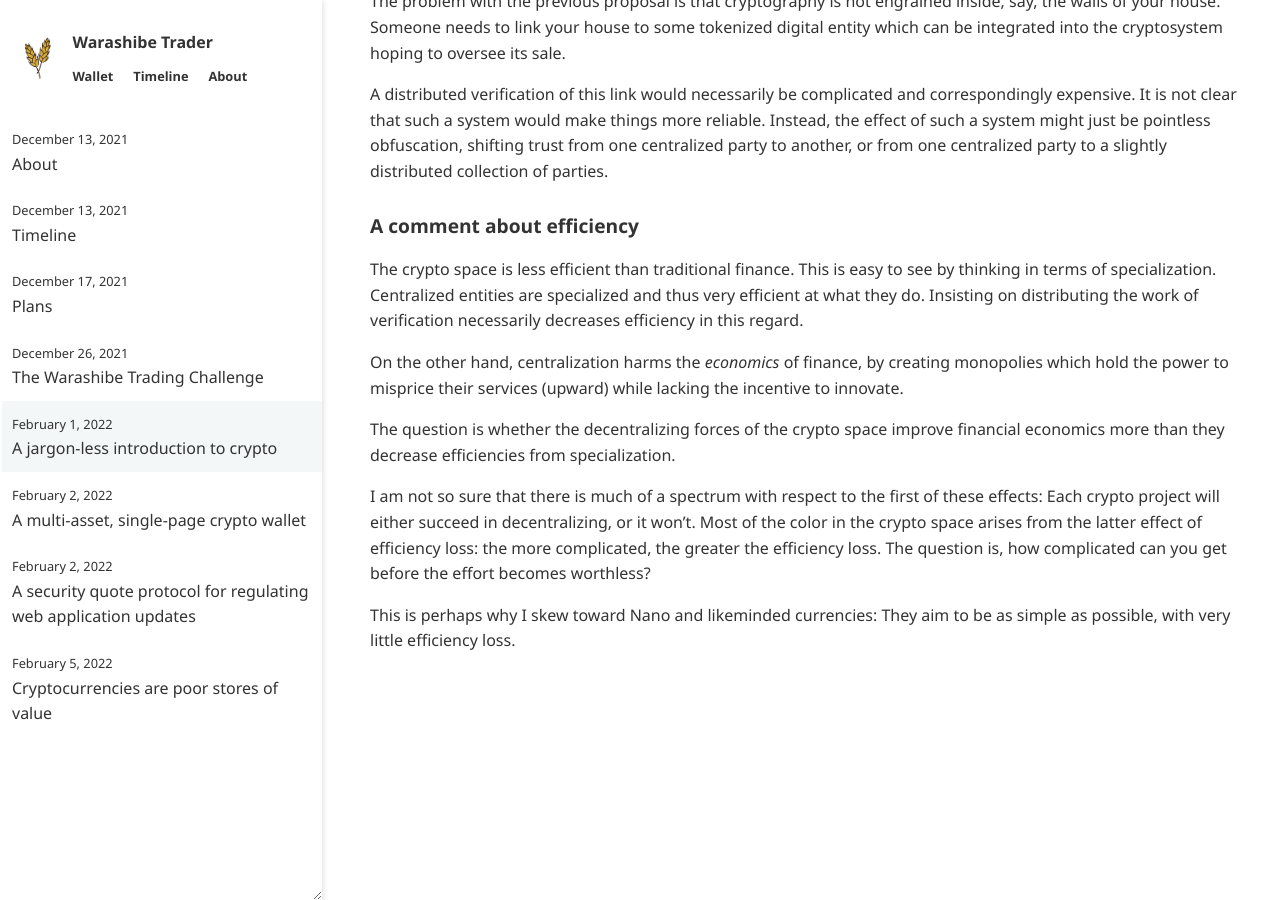
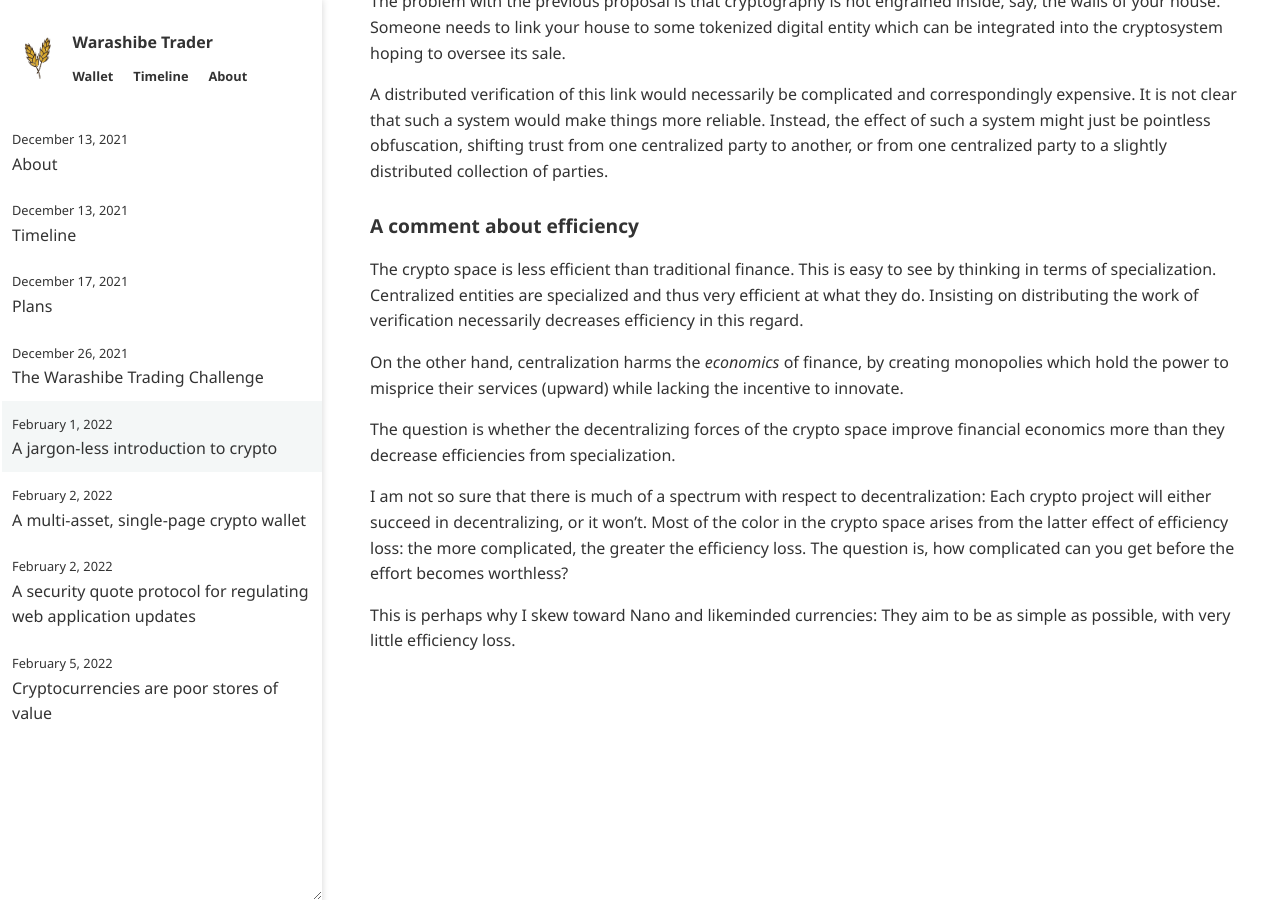
Before and after one commit to warashibetrader/warashibetrader.github.io, a Jekyll site: the page built from _posts/2022-02-01-crypto-space.md, in a window 1280 px wide and 900 px high, scrolled down 1084 px. Built offline with Jekyll 4.4.1, drawn with Linux system fonts in a browser that asks for light colours.

Commit message:
Update 2022-02-01-crypto-space.md

```diff
--- a/_posts/2022-02-01-crypto-space.md
+++ b/_posts/2022-02-01-crypto-space.md
@@ -40,6 +40,6 @@ On the other hand, centralization harms the _economics_ of finance, by creating
 
 The question is whether the decentralizing forces of the crypto space improve financial economics more than they decrease efficiencies from specialization.
 
-I am not so sure that there is much of a spectrum with respect to the first of these effects: Each crypto project will either succeed in decentralizing, or it won't. Most of the color in the crypto space arises from the latter effect of efficiency loss: the more complicated, the greater the efficiency loss. The question is, how complicated can you get before the effort becomes worthless?
+I am not so sure that there is much of a spectrum with respect to decentralization: Each crypto project will either succeed in decentralizing, or it won't. Most of the color in the crypto space arises from the latter effect of efficiency loss: the more complicated, the greater the efficiency loss. The question is, how complicated can you get before the effort becomes worthless?
 
 This is perhaps why I skew toward Nano and likeminded currencies: They aim to be as simple as possible, with very little efficiency loss.
```
